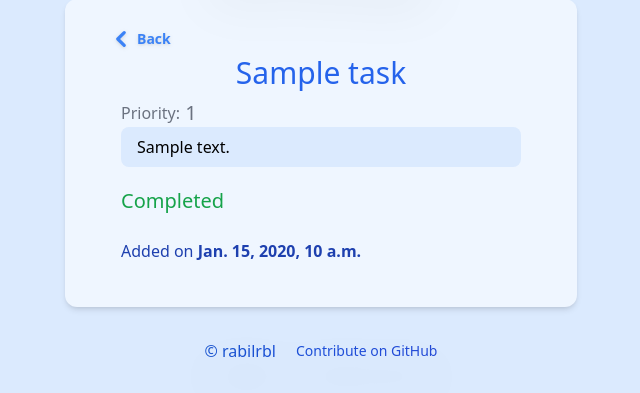
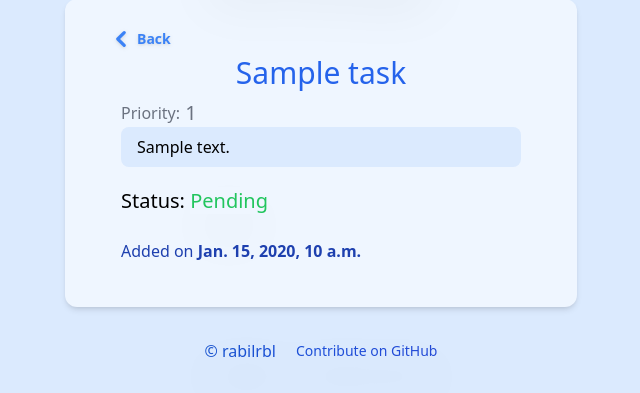
Before and after one commit to rabilrbl/GDC-Level-4-Milestone-master, a Django app: page /detail-view/00000000-0000-0000-0000-000000000001/ in a window 1280 px wide. Shown: the part 73-466 px from the top of the page, without its empty margins (319-959 px from the left). Run offline with Django 3.2, Linux system fonts and the light colour scheme; a user stored in the database is signed in; tables that the repository leaves empty hold one stand-in row (values such as "Sample post"); parts of the project's set-up code (start-up, migrations or seed data) failed here and were passed over; some libraries are stand-ins or nearby versions.

Commit message:
Removed completed and added status in detail

```diff
--- a/templates/task_detail.html
+++ b/templates/task_detail.html
@@ -26,7 +26,7 @@
                 <p class="text text-black bg-blue-100 px-4 py-2 rounded-lg font-medium">{{ object.description }}</p>
                 {% endif %}
                 <div class="flex flex-col mt-5">
-                    <p class="text-xl font-medium">{% if object.completed %}<span class="text-green-600">Completed</span>{% else %}<span class="text-red-600">Pending</span>{% endif %}</p><br>
+                    <p class="text-xl font-medium capitalize">Status: <span class="shadow-2xl {% if object.completed %} text-green-500 {%else%} text-red-500 {%endif%}">{{ object.status }}</span></p><br>
                     <div class="flex items-center">
                         <h3 class="text-blue-800 font-medium ">Added on </h3>&nbsp;
                         <p class="text-blue-800 font-bold">{{ object.date_created }}</p>
```
